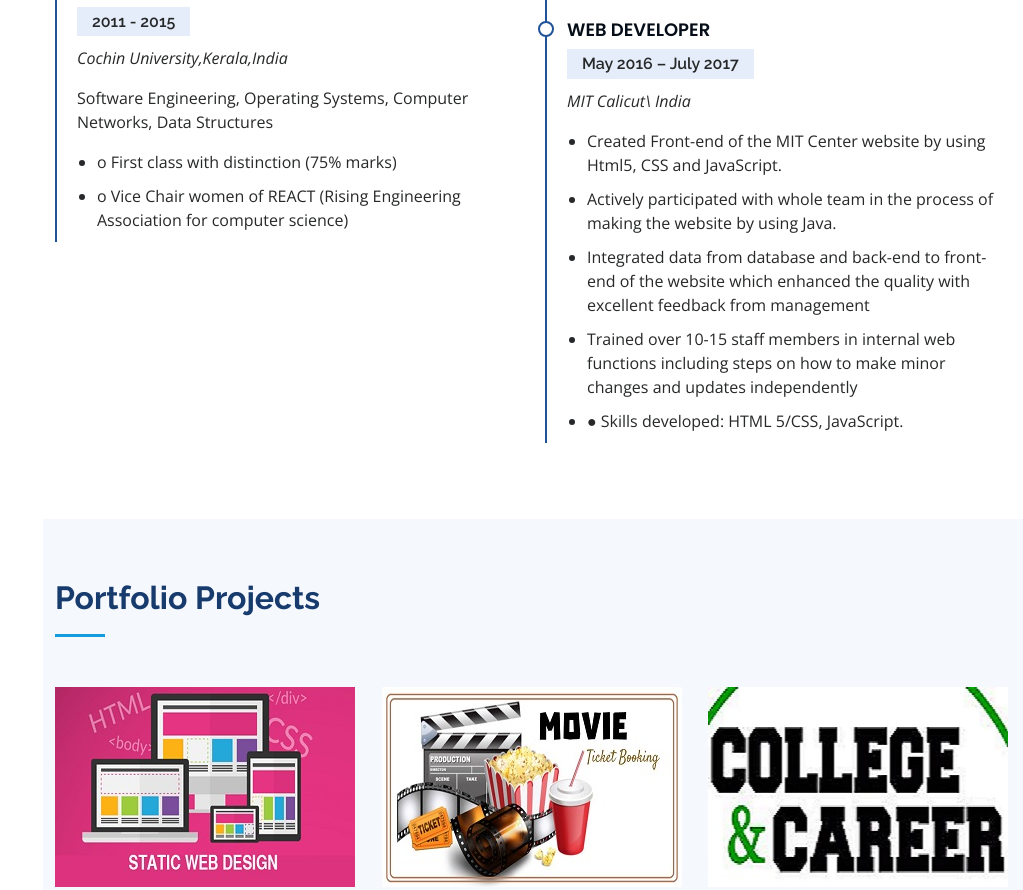
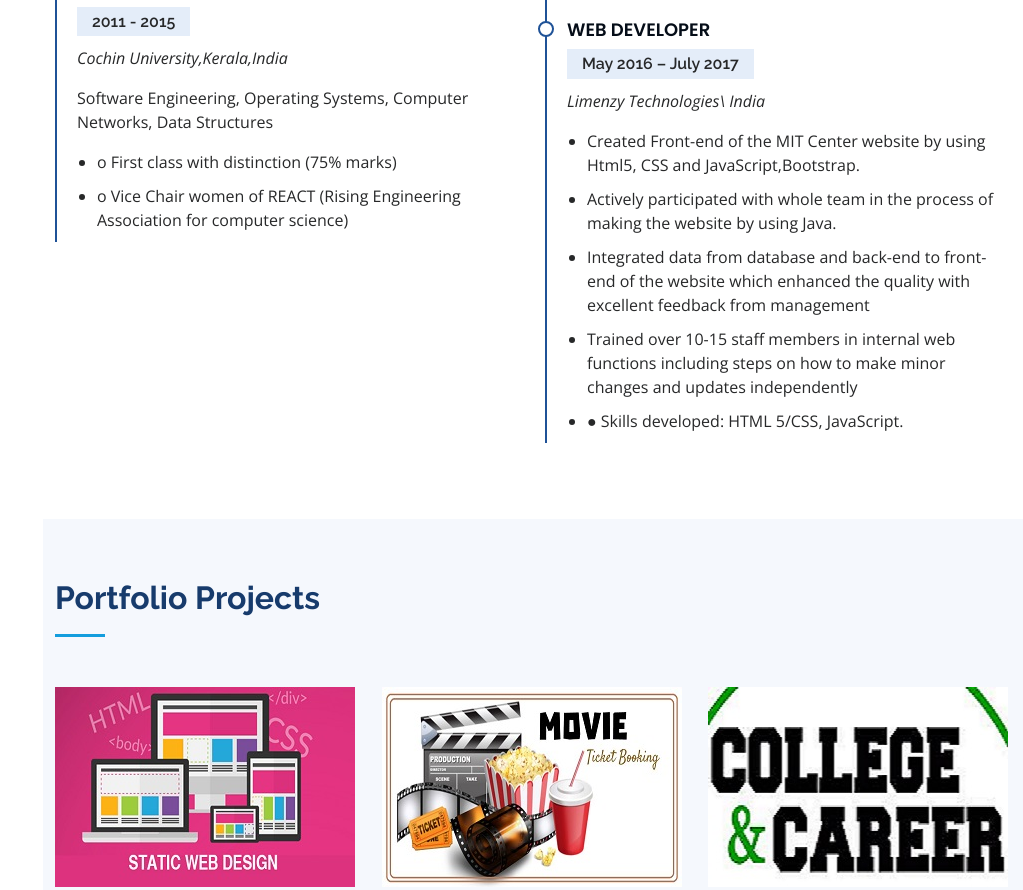
Before and after one commit to Vachana1992/Template-website, a plain HTML site: page index.html in a window 1280 px wide. Shown: the part 3399-4289 px from the top of the page, without its empty margins (257-1280 px from the left). Drawn offline with nearby package versions, Linux system fonts and the light colour scheme.

Commit message:
Update index.html

```diff
--- a/index.html
+++ b/index.html
@@ -309,9 +309,9 @@
             <div class="resume-item">
               <h4>WEB DEVELOPER </h4>
               <h5>May 2016 – July 2017 </h5>
-              <p><em>MIT Calicut\ India</em></p>
+              <p><em>Limenzy Technologies\ India</em></p>
               <ul>
-                <li>Created Front-end of the MIT Center website by using Html5, CSS and JavaScript.</li>
+                <li>Created Front-end of the MIT Center website by using Html5, CSS and JavaScript,Bootstrap.</li>
                 <li>Actively participated with whole team in the process of making the website by using Java.</li>
                 <li>Integrated data from database and back-end to front-end of the website which enhanced the quality with excellent feedback from management</li>
                 <li>Trained over 10-15 staff members in internal web functions including steps on how to make minor changes and updates independently</li>
```
